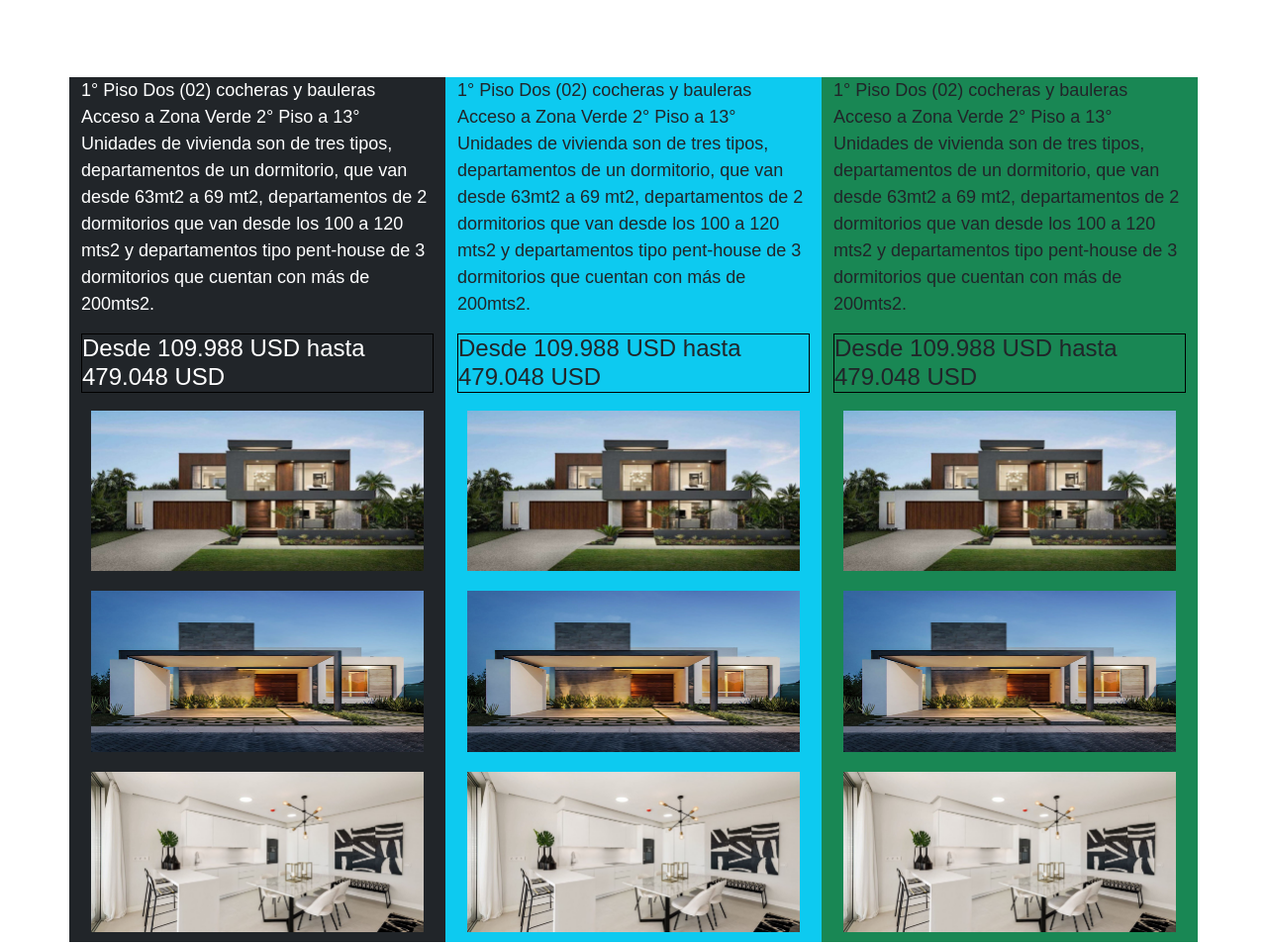
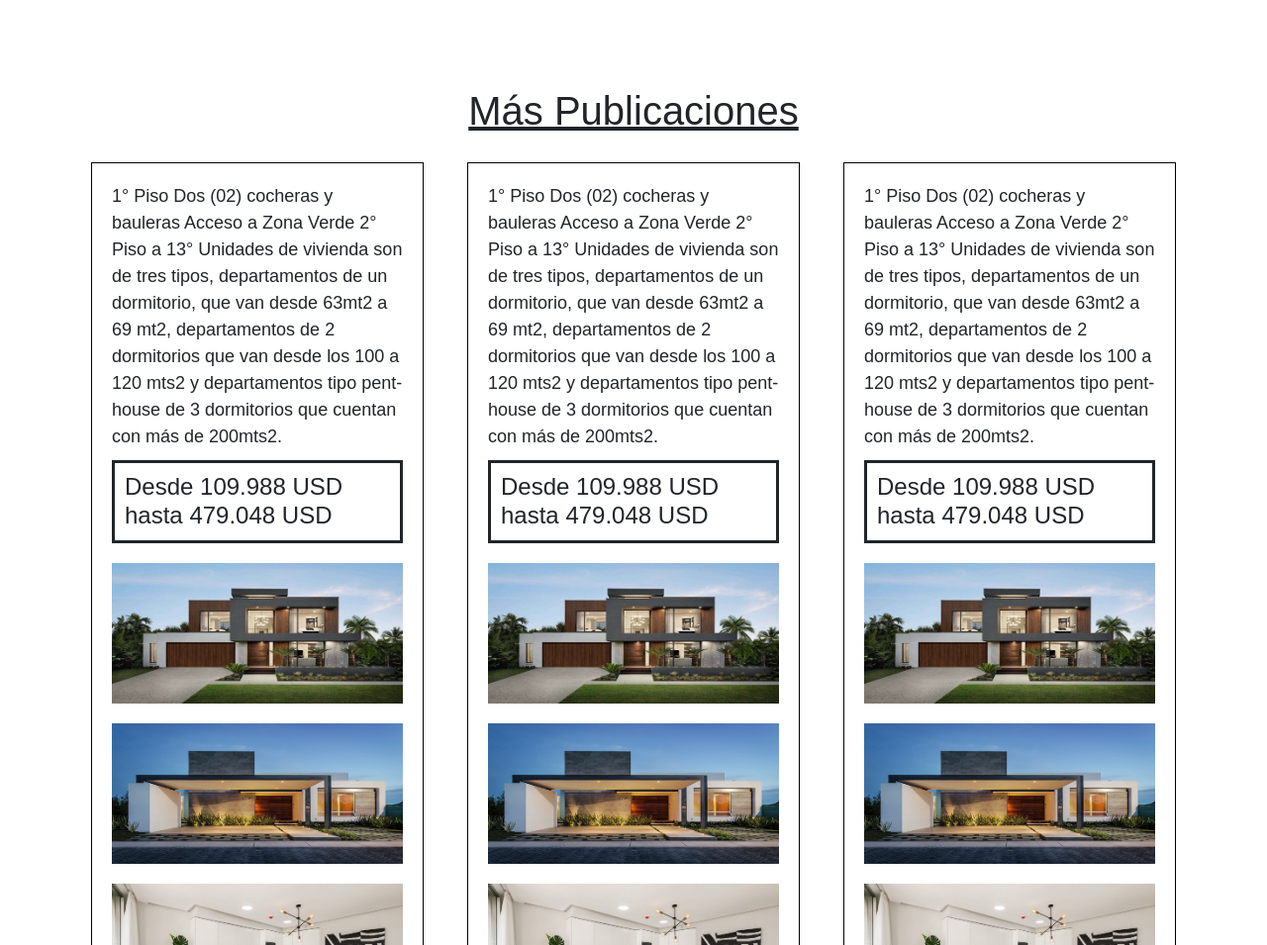
Before and after one commit to Geronimoalonso/pruebafinal, a plain HTML site: page Pages/Publicaciones.html in a window 1280 px wide. Shown: the part 980-1935 px from the top of the page at 99% size. Drawn offline with nearby package versions, Linux system fonts and the light colour scheme.

Commit message:
add contacto

```diff
--- a/Css/Style.css
+++ b/Css/Style.css
@@ -454,16 +454,39 @@ padding: 10px;
 
 }
 
+.tittle-banner-publicaciones {
+
+    border: 1px solid #000;
+    width: auto;
+    padding: 10px;
+    margin: 5px 10px;
+
+}
+
 .tittle-banner-publicaciones p {
 
     font-size: 18px;
+    margin: 10px
+
 
 }
 
 .tittle-banner-publicaciones h4 {
 
     font-size: 24px;
-    border: 1px solid #000;
+    margin: 10px ;
+    border-style: inherit;
+    padding: 10px;
+
+
+}
+
+
+.txt-aside_otras-publicaciones {
+    text-align: center;
+    text-decoration:underline;
+    padding: 10px;
+    margin: 5px;
 
 }
 
--- a/Pages/Publicaciones.html
+++ b/Pages/Publicaciones.html
@@ -101,11 +101,19 @@
 
 
 
-<!-- nueva seccion -->
 
-<div class="container my-5">
-  <div class="row"> <!-- flex -->
-    <div class="col-md-4 col-lg-4 bg-dark text-white">
+
+<aside>
+             <div class="txt-aside_otras-publicaciones">
+
+              <h1>Más Publicaciones</h1>
+
+          </div>
+
+
+<div class="container">
+  <div class="row">
+    <div class="col-md-4 col-lg-4">
       <div class="tittle-banner-publicaciones">
 
 
@@ -125,7 +133,7 @@
           <img src="../Image/Compra/03-03.jpg" alt="" class="galeria-publicaciones"></a></div>
         </div>
     </div>
-    <div class="col-md-4 col-lg-4 bg-info">
+    <div class="col-md-4 col-lg-4">
       <div class="tittle-banner-publicaciones">
 
 
@@ -145,7 +153,7 @@
           <img src="../Image/Compra/03-03.jpg" alt="" class="galeria-publicaciones"></a></div>
         </div>
     </div>
-    <div class="col-md-4 col-lg-4 bg-success">
+    <div class="col-md-4 col-lg-4">
       <div class="tittle-banner-publicaciones">
 
 
@@ -170,7 +178,7 @@
 </div>
 
 
-
+</aside>
 
 
 
```
